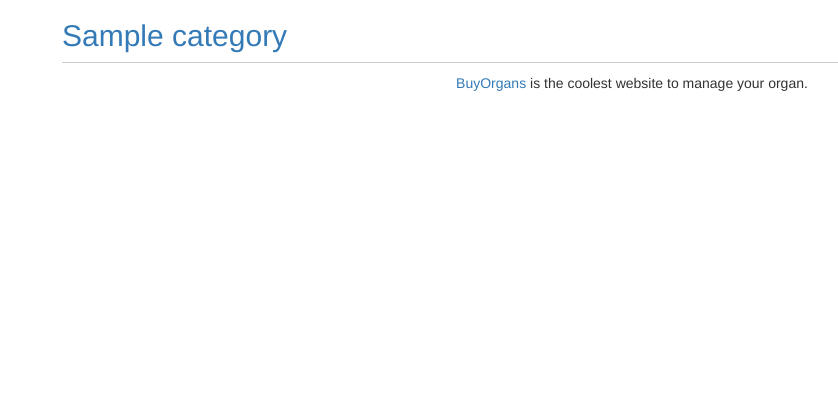
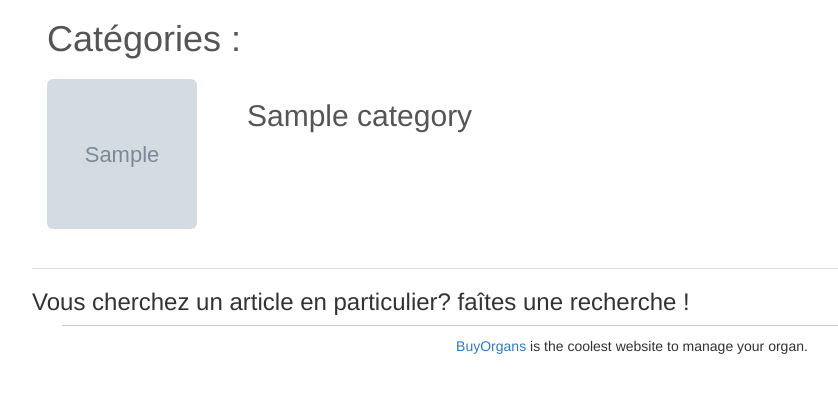
Before and after one commit to polytechlyon-isi2/BuyOrgans, a PHP site: template views/index.html.twig in a window 1280 px wide. Shown: the part 51-444 px from the top of the page, without its empty margins (8-846 px from the left). Run offline with PHP 8.4, Linux system fonts and the light colour scheme; the template is opened without the code that fills it: most values are stand-ins (such as "Sample title", 1, 10 or a date in 2020); grey boxes marked "Sample" are stand-in pictures; some libraries are stand-ins or nearby versions.

Commit message:
showcase of categories on main page are now  done. TODO: add description to each categories

```diff
--- a/views/index.html.twig
+++ b/views/index.html.twig
@@ -5,17 +5,21 @@
 
 
 {% block content %}
-
+<h1 class="categories-title">Catégories :</h1>
 {% for categorie in categories %}
-
-<div class='col-md-4'>
-
-    <h2><a class="catTitle" href="{{ path('articles', { 'id': categorie.id }) }}">{{ categorie.title }}</a></h2>
-
-    <p></p>
-
+<a class="catTitle" href="{{ path('articles', { 'id': categorie.id }) }}">
+	<div class ='row categorie'>
+		<div class='col-md-2'>
+		    <img src="/img/{{ categorie.getImage() }}" class="img-rounded">
+		</div>
+		<div class='col-md-10'>
+			<h2>{{ categorie.title }}</h2>
+		</div>
+	</div>
+</a>
+{% endfor %}
+<div class ='row'>
+<h3>Vous cherchez un article en particulier? faîtes une recherche ! </h3>
 </div>
 
-{% endfor %}
-
 {% endblock %}
--- a/views/layout.html.twig
+++ b/views/layout.html.twig
@@ -12,7 +12,7 @@
 
     <link href="{{ app.request.basepath }}/lib/bootstrap/css/bootstrap.min.css" rel="stylesheet">
 
-    <link href="{{ app.request.basepath }}/css/microcms.css" rel="stylesheet">
+    <link href="{{ app.request.basepath }}/css/buyorgans.css" rel="stylesheet">
 
     <title>BuyOrgans - {% block title %}{% endblock %}</title>
 
--- /dev/null
+++ b/web/css/buyorgans.css
@@ -0,0 +1,44 @@
+body {
+
+    padding-top: 50px;
+
+}
+
+
+.footer {
+
+    border-top: 1px solid #ccc;
+
+    padding-top: 10px;
+
+    text-align: center;
+
+}
+
+.categorie{
+	border-bottom: 1px solid #ddd;
+	padding-top: 10px;
+	height:200px;
+}
+
+a .categorie{
+	color:#555;
+}
+
+.categorie:hover{
+	border: 1px solid rgb(86, 180, 239);
+ 	box-shadow: 0px 1px 3px rgba(0, 0, 0, 0.05) inset, 0px 0px 8px rgba(82, 168, 236, 0.6);
+ 	background:#EFEFEF;
+ }
+.categorie img{
+	height:150px;
+	width:150px;
+}
+.col-centered{
+    float: none;
+    margin: 0 auto;
+}
+
+.categories-title{
+	color: #555;
+}
```
